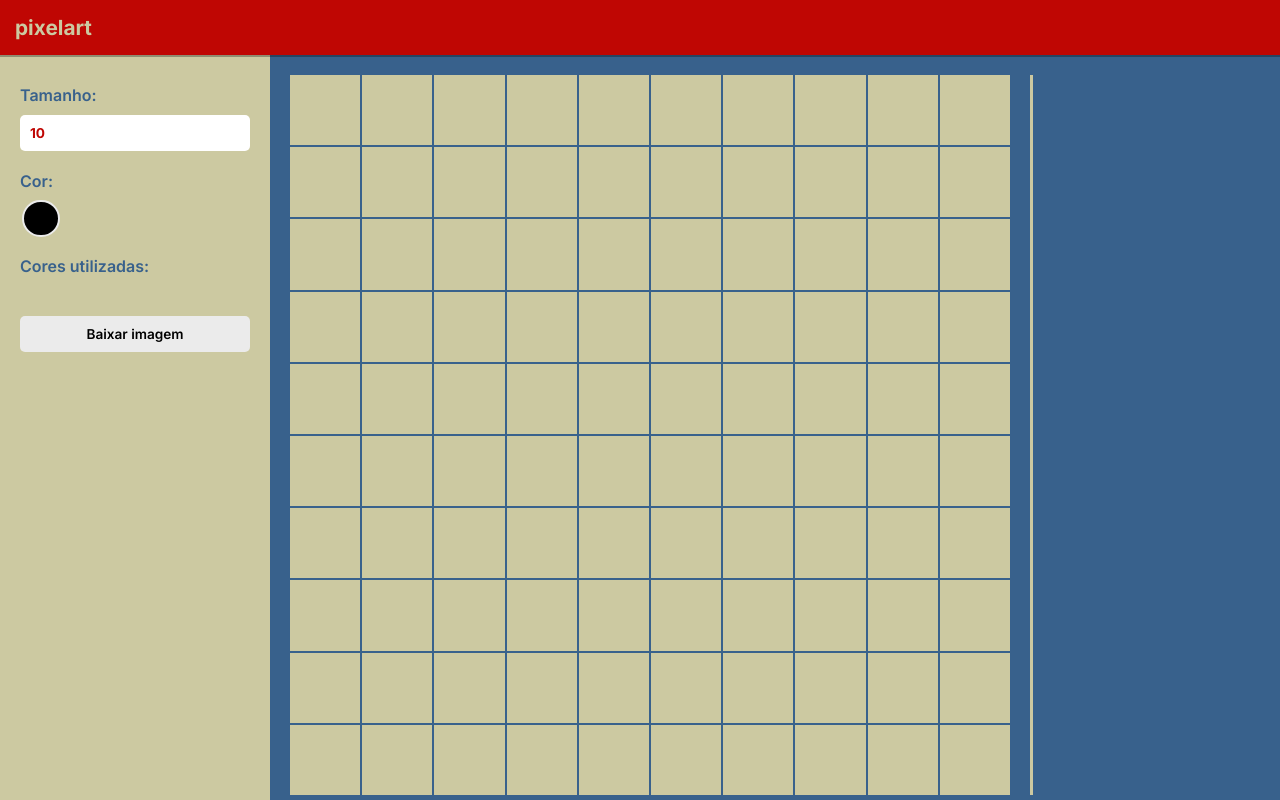
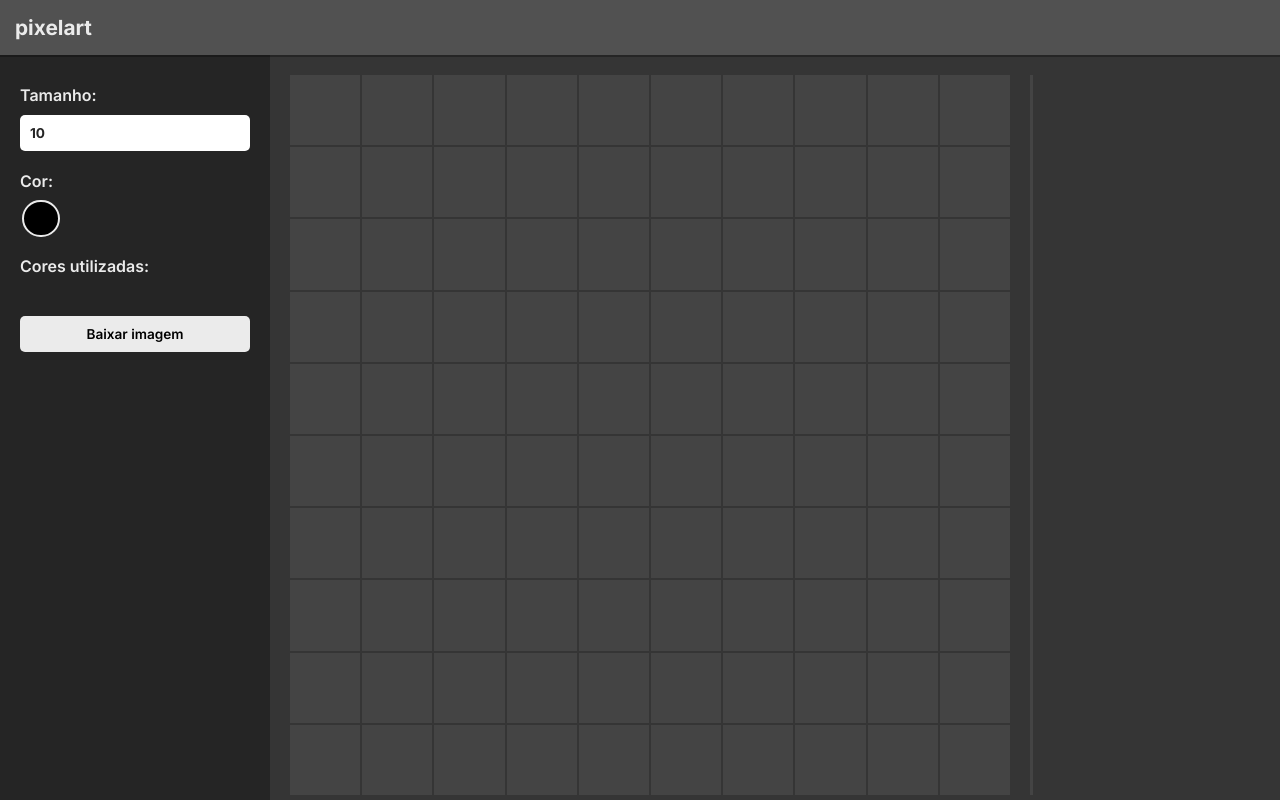
Before and after one commit to wsabor/pixelart, a plain HTML site: page index.html in a window 1280 px wide. Drawn offline with Linux system fonts and the light colour scheme.

Commit message:
ajuste de css

```diff
--- a/style.css
+++ b/style.css
@@ -8,11 +8,11 @@
 }
 
 body {
-    background-color: #38618C;
+    background-color: #353535;
 }
 
 header {
-    background-color: #BF0603;
+    background-color: #515151;
     padding: 0 15px;
     height: 55px;
     display: flex;
@@ -24,7 +24,7 @@ header {
 header>h1 {
     font-size: 1.3rem;
     font-weight: 700;
-    color: #CCC9A1;
+    color: #EBEBEB;
 }
 
 main {
@@ -36,9 +36,9 @@ main {
 aside {
     width: 100%;
     max-width: 270px;
-    background-color: #CCC9A1;
+    background-color: #252525;
+    padding: 30px 20px 20px;
     min-height: calc(100dvh - 55px);
-    padding: 30px 20px 20px;
 }
 
 .canvas {
@@ -58,12 +58,13 @@ aside {
 
 .pixel {
     width: 100%;
-    background-color: #CCC9A1;
     aspect-ratio: 1;
+    background-color: #444;
+    user-select: none;
 }
 
 .option-title {
-    color: #38618C;
+    color: #EBEBEB;
     font-size: 1rem;
     font-weight: 600;
     display: block;
@@ -76,7 +77,7 @@ aside {
     border-radius: 5px;
     font-size: 0.85rem;
     font-weight: 700;
-    color: #BF0603;
+    color: #252525;
     outline: none;
     margin: 10px 0 20px;
 }
@@ -129,13 +130,13 @@ aside {
 }
 
 .button-save:hover {
-    background-color: #CCC;
+    background-color: #ccc;
 }
 
 .resize {
     height: 720px;
     width: 3px;
-    background-color: #CCC9A1;
+    background-color: #444;
     margin-top: 20px;
     cursor: col-resize;
 }
```
